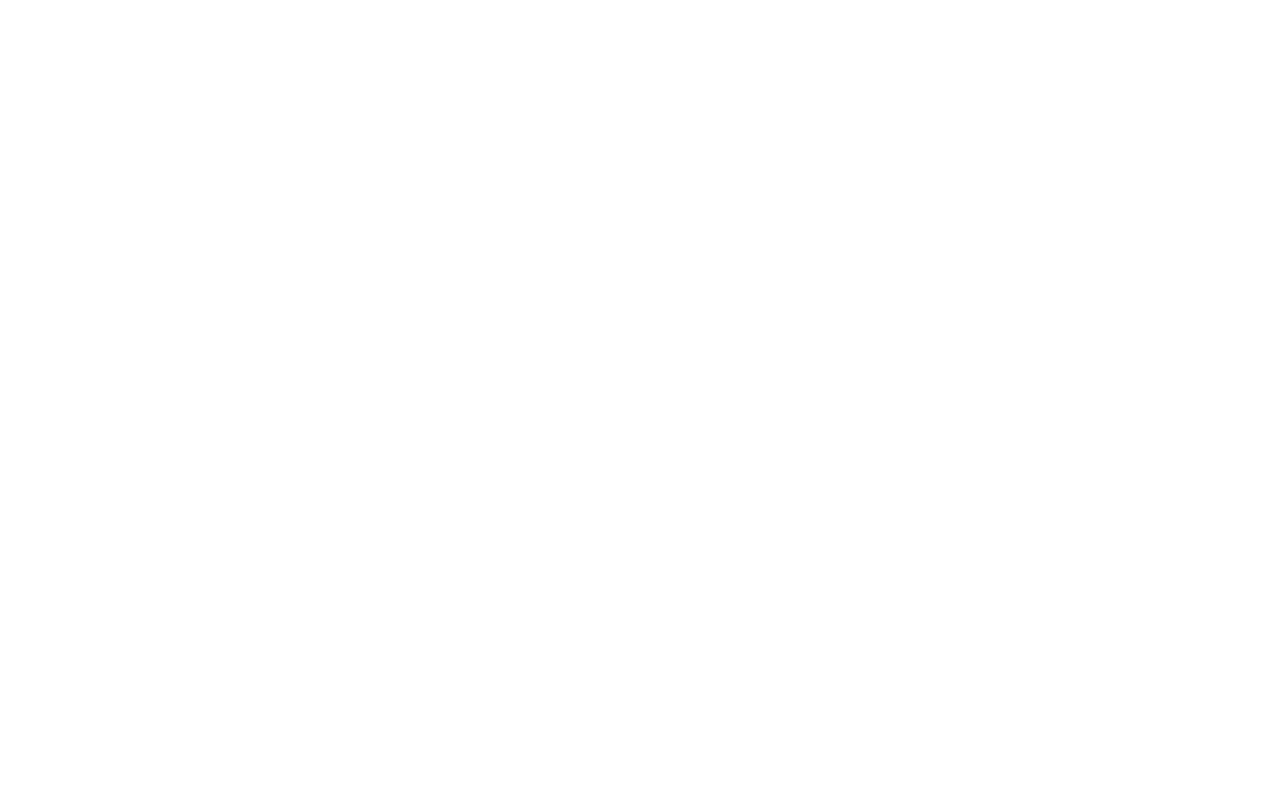
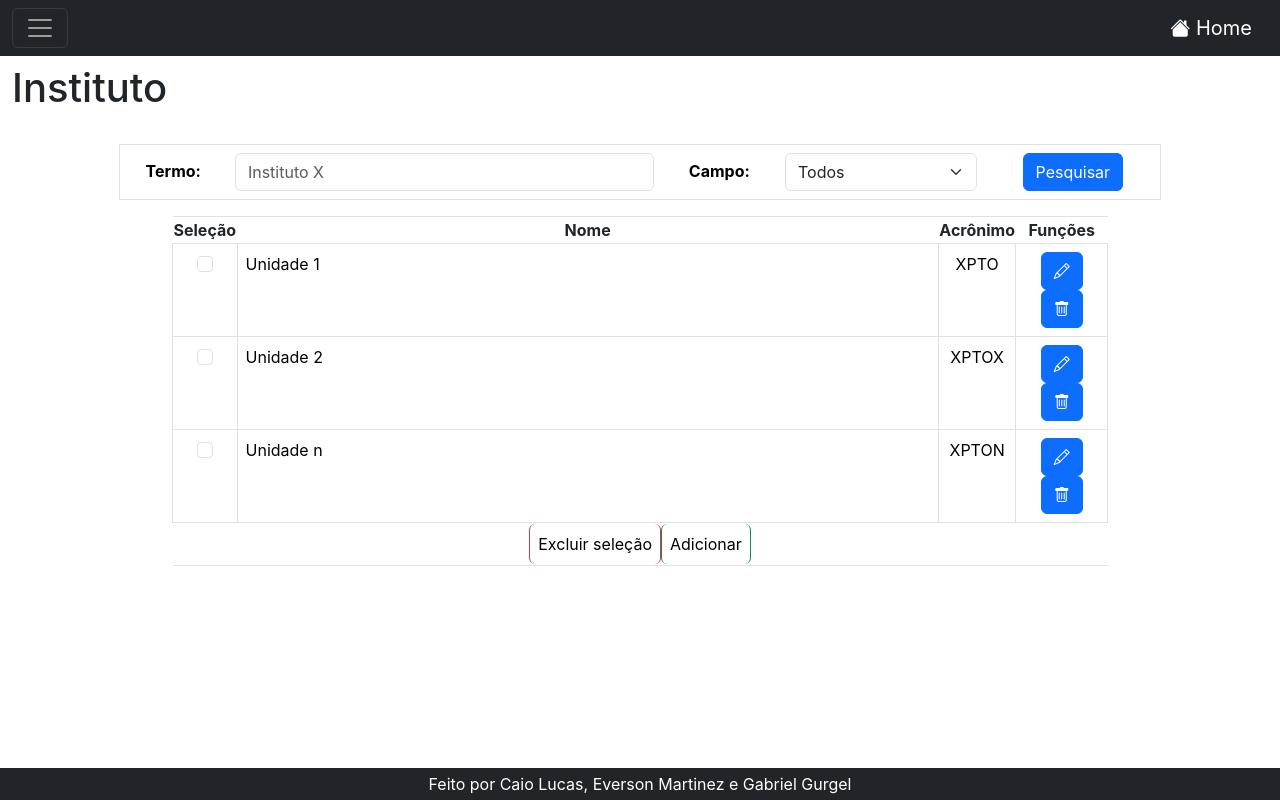
Before and after one commit to eversonmartinez/scientific-production-system-frontend, a React (Create React App) app in the folder frontend/: page / in a window 1280 px wide. Built offline with nearby package versions, Linux system fonts and the light colour scheme.

Commit message:
Telas incorporadas no framework React

```diff
--- a/frontend/public/index.html
+++ b/frontend/public/index.html
@@ -11,10 +11,12 @@
     />
     <link rel="apple-touch-icon" href="%PUBLIC_URL%/logo192.png" />
     <link rel="manifest" href="%PUBLIC_URL%/manifest.json" />
-    <title>React App</title>
+    <link href="https://cdn.jsdelivr.net/npm/bootstrap@5.3.3/dist/css/bootstrap.min.css" rel="stylesheet" integrity="sha384-QWTKZyjpPEjISv5WaRU9OFeRpok6YctnYmDr5pNlyT2bRjXh0JMhjY6hW+ALEwIH" crossorigin="anonymous">
+    <link rel="stylesheet" href="https://cdn.jsdelivr.net/npm/bootstrap-icons@1.3.0/font/bootstrap-icons.css">
+    <title>Scientific Product System</title>
   </head>
   <body>
-    <noscript>You need to enable JavaScript to run this app.</noscript>
     <div id="root"></div>
+    <script src="https://cdn.jsdelivr.net/npm/bootstrap@5.3.3/dist/js/bootstrap.bundle.min.js" integrity="sha384-YvpcrYf0tY3lHB60NNkmXc5s9fDVZLESaAA55NDzOxhy9GkcIdslK1eN7N6jIeHz" crossorigin="anonymous"></script>
   </body>
 </html>
--- a/frontend/src/App.js
+++ b/frontend/src/App.js
@@ -1,11 +1,19 @@
-import React from 'react';
+import React, {Component} from 'react';
 import './App.css';
+import Menu from "./menu/Menu"
+import Categoria from './categoria/Categoria';
+import Home from './home/Home'
+import Rodape from './rodape/Rodape';
+import Instituto from './instituto/Instituto';
 
 class App extends React.Component{
 
   render(){
     return (
-      <div>
+      <div className="container-fluid">
+        <Menu />
+        <Instituto />
+        <Rodape />
       </div>
     );
   }
--- /dev/null
+++ b/frontend/src/categoria/Categoria.js
@@ -0,0 +1,11 @@
+import React, { Component } from 'react'
+
+export default class Categoria extends Component {
+  render() {
+    return (
+      <div>
+        Cadastro de categorias
+      </div>
+    )
+  }
+}
--- /dev/null
+++ b/frontend/src/home/Home.js
@@ -0,0 +1,11 @@
+import React, { Component } from 'react'
+
+export default class Home extends Component {
+  render() {
+    return (
+      <div className='mt-5 pt-3'>
+        <h3>Bem-vindo</h3>
+      </div>
+    )
+  }
+}
--- /dev/null
+++ b/frontend/src/instituto/Instituto.js
@@ -0,0 +1,93 @@
+import React, { Component } from 'react'
+
+export default class Instituto extends Component {
+  render() {
+    return (
+        <div className='col-12 mt-5 pt-3'>
+            <div class="row">
+            <div class="col-12">
+                <h1>Instituto</h1>
+            </div>
+            </div>
+            <div class="row mt-4 search-bar">
+                <div class="col-10 mx-auto">
+                    <form>
+                        <table class="table border align-middle table-responsive">
+                            <thead>
+                                <tr class>
+                                    <th class="w-5 text-center">
+                                        <label for="formSearchInput" class="form-label">Termo:</label>
+                                    </th>
+                                    <th class="w-30">
+                                        <input type="search" class="form-control" id="formSearchInput" placeholder="Instituto X"/>
+                                    </th>
+                                    <th class="w-5 text-center">
+                                        <label for="comboSearch" class="form-label">Campo:</label>
+                                    </th>
+                                    <th class="w-20">
+                                        <select class="form-select" arial-label="Default select example">
+                                            <option selected>Todos</option>
+                                            <option>Nome</option>
+                                            <option>Acrônimo</option>
+                                        </select>
+                                    </th>
+                                    <th class="w-35 text-center">
+                                        <button class="btn btn-primary">Pesquisar</button>
+                                    </th>
+                                </tr>
+                            </thead>
+                        </table>
+                    </form>
+                </div>
+            </div>
+            <div class="row">
+                <div class="col-9 mx-auto">
+                    <table class="table table-bordered">
+                        <thead class="text-center">
+                            <th>Seleção</th>
+                            <th class="w-75">Nome</th>
+                            <th class="w-30">Acrônimo</th>
+                            <th>Funções</th>
+                        </thead>
+                        <tbody>
+                            <tr>
+                                <td class="text-center"><input class="form-check-input" value="" type="checkbox"/></td>
+                                <td>Unidade 1</td>
+                                <td class="text-center">XPTO</td>
+                                <td class="text-center">
+                                    <button class="btn btn-primary"><i class="bi bi-pencil"></i></button>
+                                    <button class="btn btn-primary"><i class="bi bi-trash"></i></button>
+                                </td>
+                            </tr>
+                            <tr>
+                                <td class="text-center"><input class="form-check-input" value="" type="checkbox"/></td>
+                                <td>Unidade 2</td>
+                                <td class="text-center">XPTOX</td>
+                                <td class="text-center">
+                                    <button class="btn btn-primary"><i class="bi bi-pencil"></i></button>
+                                    <button class="btn btn-primary"><i class="bi bi-trash"></i></button>
+                                </td>
+                            </tr>
+                            <tr>
+                                <td class="text-center"><input class="form-check-input" value="" type="checkbox"/></td>
+                                <td>Unidade n</td>
+                                <td class="text-center">XPTON</td>
+                                <td class="text-center">
+                                    <button class="btn btn-primary"><i class="bi bi-pencil"></i></button>
+                                    <button class="btn btn-primary"><i class="bi bi-trash"></i></button>
+                                </td>
+                            </tr>
+                        </tbody>
+                        <tfoot>
+                            <td colspan="4" class="text-center">
+                                <button class="btn btn-danger">Excluir seleção</button>
+                                <button class="btn btn-success">Adicionar</button>
+                            </td>
+                        </tfoot>
+                    </table>
+                </div>
+            </div>
+        </div>
+    )
+  }
+}
--- /dev/null
+++ b/frontend/src/menu/Menu.js
@@ -0,0 +1,55 @@
+import React, { Component } from 'react'
+
+export default class Menu extends Component {
+  render() {
+    return (
+      <nav class="navbar navbar-dark bg-dark fixed-top">
+            <div class="container-fluid">
+                <button class="navbar-toggler" type="button" data-bs-toggle="offcanvas" data-bs-target="#offcanvasDarkNavbar" aria-controls="offcanvasDarkNavbar" aria-label="Toggle navigation">
+                    <span class="navbar-toggler-icon"></span>
+                </button>
+                <a class="navbar-brand" href="#"><i class="bi bi-house-fill"></i> Home</a>
+              <div class="offcanvas offcanvas-start text-bg-dark" tabindex="-1" id="offcanvasDarkNavbar" aria-labelledby="offcanvasDarkNavbarLabel">
+                <div class="offcanvas-header">
+                  <h5 class="offcanvas-title" id="offcanvasDarkNavbarLabel">Scientific Production System</h5>
+                  <button type="button" class="btn-close btn-close-white" data-bs-dismiss="offcanvas" aria-label="Close"></button>
+                </div>
+                <div class="offcanvas-body">
+                  <ul    l class="navbar-nav justify-content-end flex-grow-1 pe-3">
+                    <li class="nav-item">
+                      <a class="nav-link active" aria-current="page" href="index.html">Painel Principal</a>
+                    </li>
+                    <li class="nav-item">
+                      <a class="nav-link" href="#">Itens de Produção</a>
+                    </li>
+                    <li class="nav-item">
+                        <a class="nav-link" href="instituto.html">Instituto</a>
+                      </li>
+                      <li class="nav-item">
+                        <a class="nav-link" href="#">Pesquisador</a>
+                      </li>
+                      <li class="nav-item">
+                        <a class="nav-link" href="#">Gerador de grafo</a>
+                      </li>
+                     {/* Exemplo de menu dropdown, caso desejemos utilizar no futuro--> */}
+                    {/* <li class="nav-item dropdown">
+                      <a class="nav-link dropdown-toggle" href="#" role="button" data-bs-toggle="dropdown" aria-expanded="false">
+                        Dropdown
+                      </a>
+                      <ul class="dropdown-menu dropdown-menu-dark">
+                        <li><a class="dropdown-item" href="#">Action</a></li>
+                        <li><a class="dropdown-item" href="#">Another action</a></li>
+                        <li>
+                          <hr class="dropdown-divider">
+                        </li>
+                        <li><a class="dropdown-item" href="#">Something else here</a></li>
+                      </ul>
+                    </li>  */}
+                  </ul>
+                </div>
+              </div>
+            </div>
+          </nav>
+    )
+  }
+}
--- /dev/null
+++ b/frontend/src/rodape/Rodape.js
@@ -0,0 +1,13 @@
+import React, { Component } from 'react'
+
+export default class Rodape extends Component {
+  render() {
+    return (
+      <footer class="row fixed-bottom">
+        <div class="col-12 bg-dark text-white p-1 text-center">
+          Feito por Caio Lucas, Everson Martinez e Gabriel Gurgel
+        </div>
+      </footer>
+    )
+  }
+}
```
Also changed, not shown: frontend/public/logo192.png (deleted), frontend/public/logo512.png (deleted), frontend/public/manifest.json.
